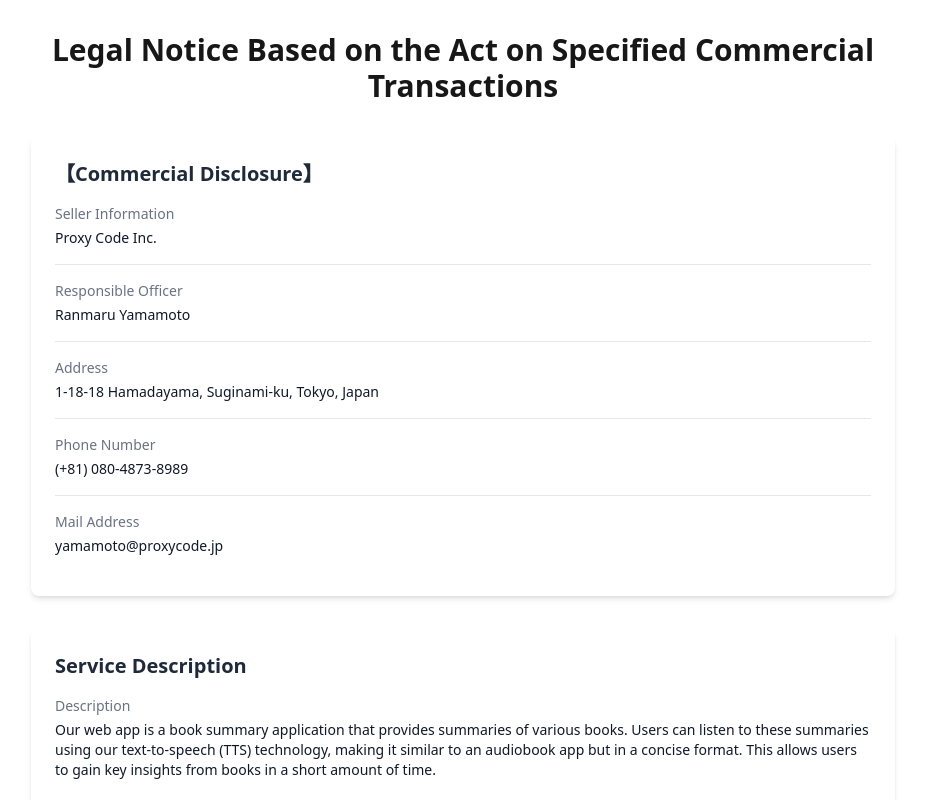
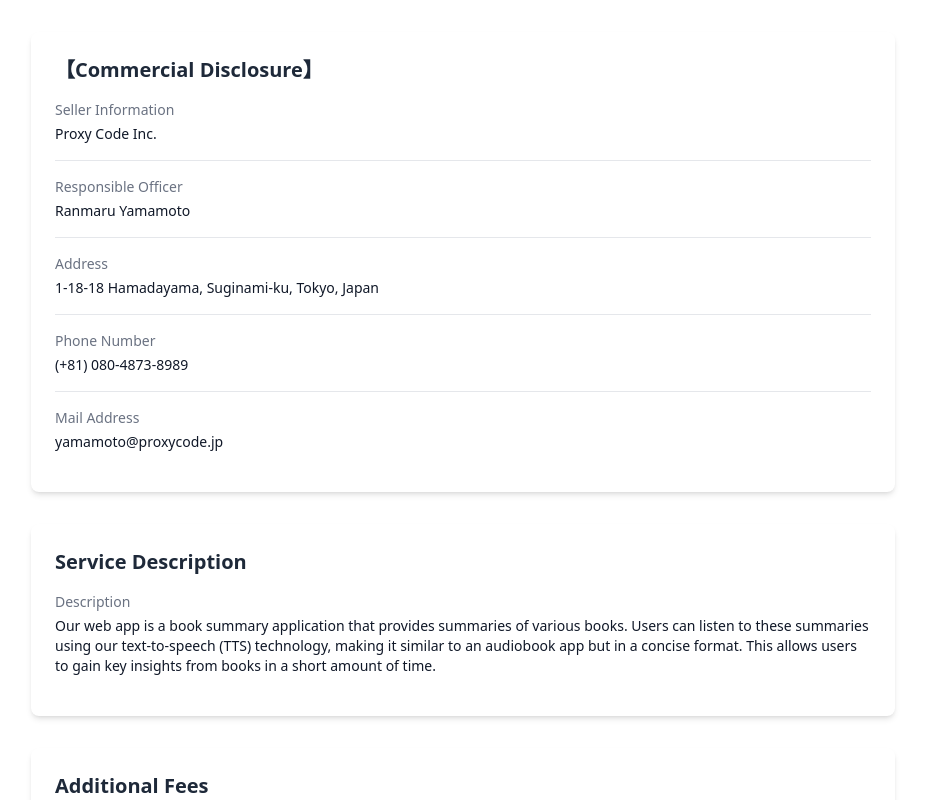
Before and after one commit to ozdamProxy/aiknow-web, a Next.js app: page /paymentinfo in a window 1280 px wide. Shown: the top 800 px of the page, without its empty margins (177-1102 px from the left). Built offline with nearby package versions, Linux system fonts and the light colour scheme.

Commit message:
title fix

```diff
--- a/app/paymentinfo/page.tsx
+++ b/app/paymentinfo/page.tsx
@@ -89,9 +89,6 @@
 
   return (
     <div className="container mx-auto px-4 py-8 max-w-4xl">
-      <h1 className="text-3xl font-bold mb-8 text-center">
-        Legal Notice Based on the Act on Specified Commercial Transactions
-      </h1>
 
       <div className="space-y-8">
         {paymentData.map((section, index) => (
```
